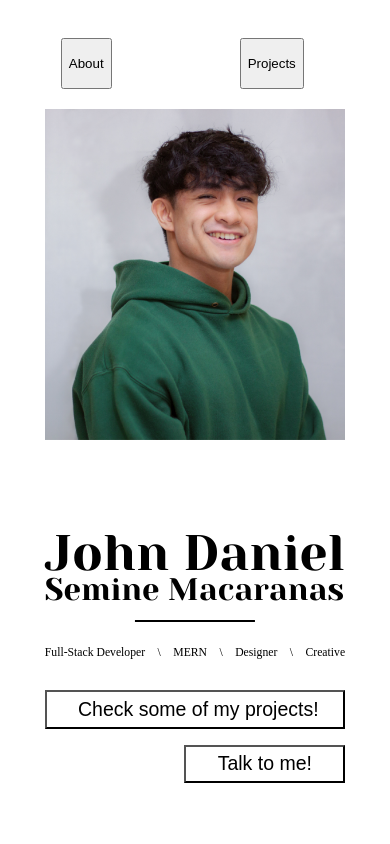
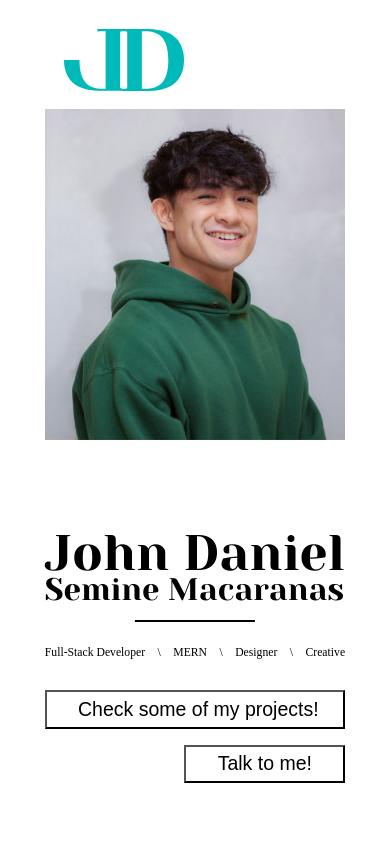
Before and after one commit to John-Kodes/portfolio-v2, a Next.js app: page / in a window 390 px wide. Shown: the top 844 px of the page. Built offline with nearby package versions, Linux system fonts and the light colour scheme.

Commit message:
nav hamburger created with animation

```diff
--- a/components/Nav.js
+++ b/components/Nav.js
@@ -14,6 +14,8 @@
   const [y, setY] = useState(undefined);
   // if last scroll direction was up
   const [scrollUp, setScrollUp] = useState(false);
+  // hamburger state
+  const [isActive, setIsActive] = useState(false);
 
   // Finds scroll direction
   useEffect(() => {
@@ -64,6 +66,9 @@
         </button>
         <button className={styles.resume}>Resume</button>
       </div>
+      <div className={styles.hamburger} onClick={() => setIsActive(!isActive)}>
+        <div className={`${styles.line} ${isActive && styles.lineActive}`} />
+      </div>
     </nav>
   );
 };
--- a/styles/Nav.module.scss
+++ b/styles/Nav.module.scss
@@ -21,11 +21,19 @@
 
 .logo {
   align-self: flex-start;
+  display: flex;
+  align-items: center;
+  justify-content: center;
+
   position: relative;
-  height: 6rem;
+  height: 7.5rem;
   width: 7.5rem;
 
   transition: all 0.5s 0.5s;
+
+  @media only screen and (max-width: 70.75em) {
+    margin-left: 4rem;
+  }
 }
 
 .logoHide {
@@ -35,6 +43,8 @@
 }
 
 .btnsBox {
+  align-self: flex-start;
+
   display: flex;
   gap: 8rem;
 
@@ -50,6 +60,11 @@
 
   > * {
     color: inherit;
+  }
+
+  @media only screen and (max-width: 48em) {
+    display: none;
+    visibility: hidden;
   }
 }
 
@@ -94,3 +109,88 @@
     transform: translateY(2px);
   }
 }
+
+// NAV FOR MOBILE
+
+.hamburger {
+  @media only screen and (max-width: 48em) {
+    display: flex;
+    visibility: visible;
+  }
+  display: none;
+  visibility: hidden;
+  justify-content: center;
+  align-items: center;
+
+  height: 6rem;
+  width: 6rem;
+
+  margin: 1rem 4rem 0 0;
+  background-color: var(--white100);
+  border-radius: 100%;
+  box-shadow: 0 4px 2rem var(--boxShadowColor200);
+
+  cursor: pointer;
+
+  @mixin pseudoLine {
+    content: "";
+    position: absolute;
+    right: 0;
+
+    height: 100%;
+    width: 100%;
+
+    background-color: inherit;
+    border-radius: inherit;
+
+    transition: inherit;
+  }
+
+  .line {
+    position: relative;
+
+    height: 4px;
+    width: 50%;
+
+    background-color: var(--dark300);
+    border-radius: 8rem;
+
+    transition: all 0.6s;
+
+    &::before {
+      @include pseudoLine;
+      top: -1rem;
+    }
+
+    &::after {
+      @include pseudoLine;
+      top: 1rem;
+    }
+  }
+
+  .lineActive {
+    transform: rotate(360deg);
+
+    background-color: var(--dark300);
+
+    &::before {
+      @include pseudoLine;
+
+      top: -1rem;
+      right: -4px;
+      transform: rotate(45deg);
+      transform-origin: 6px center;
+      width: 70%;
+    }
+
+    &::after {
+      @include pseudoLine;
+
+      top: 1rem;
+      right: -4px;
+      transform: rotate(-45deg);
+      transform-origin: 6px center;
+      width: 70%;
+    }
+  }
+}
```
